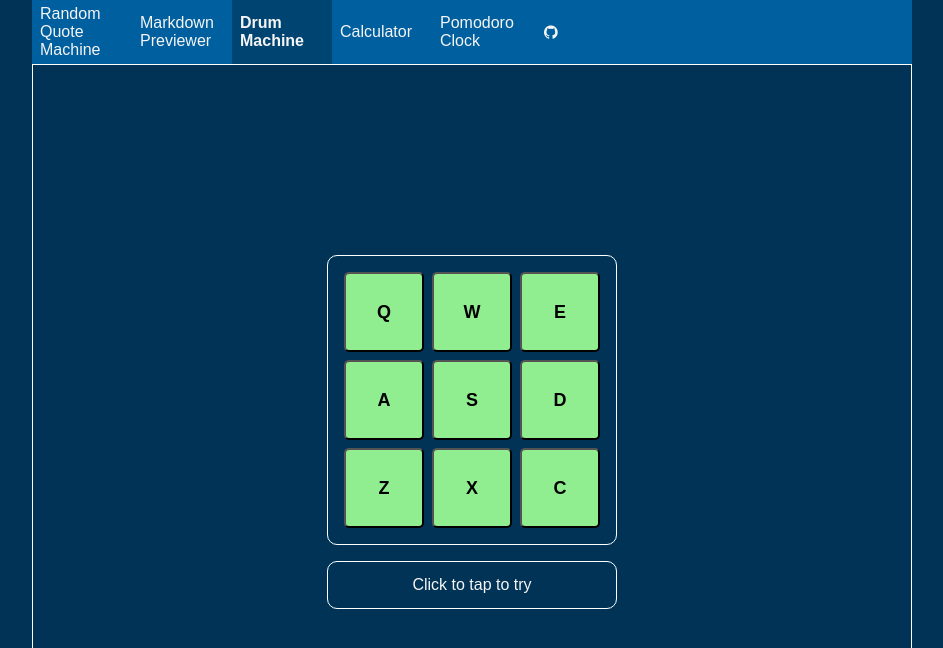
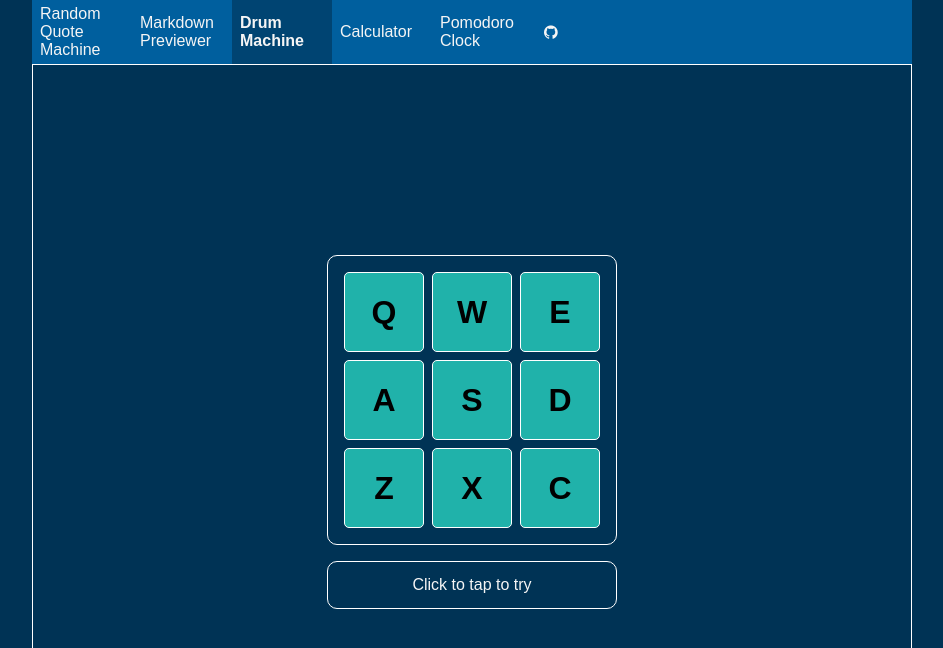
Before and after one commit to jbockerstette/react-freecodecamp-projects, a React (Create React App) app: page /drum-machine in a window 1280 px wide. Shown: the top 648 px of the page, without its empty margins (168-1111 px from the left). Built offline with nearby package versions, Linux system fonts and the light colour scheme; the HTML template or start-up script is replaced by a standard one.

Commit message:
Added some cool button animations using only css.

```diff
--- a/src/DrumMachine.css
+++ b/src/DrumMachine.css
@@ -39,9 +39,21 @@
 }
 
 .drum-pad {
-  background: lightgreen;
+  background: lightseagreen;
   height: 5rem;
   width: 5rem;
-  font-size: large;
+  font-size: xx-large;
   border-radius: 5px;
+  border: none;
+  transform: scale(1);
+  transition: all 0.25s cubic-bezier(0.175, 0.885, 0.32, 1.275);
+  border: 1px solid white;
+  cursor: pointer;
 }
+
+.drum-pad:active,
+.button-active {
+  transform: scale(1.1);
+  background: darkblue;
+  color: white;
+}
--- a/src/DrumMachine.js
+++ b/src/DrumMachine.js
@@ -82,12 +82,15 @@ class DrumMachine extends React.Component {
     super(props);
     this.handleDrumTap = this.handleDrumTap.bind(this);
     this.handleKeyPress = this.handleKeyPress.bind(this);
+    this.handleKeyUp = this.handleKeyUp.bind(this);
     this.state = { desc: '' };
     this.handleKeyPressCBs = [];
+    this.handleKeyUpCBs = [];
   }
 
   componentDidMount() {
     document.addEventListener('keypress', this.handleKeyPress);
+    document.addEventListener('keyup', this.handleKeyUp);
   }
 
   handleDrumTap(desc) {
@@ -99,8 +102,13 @@ class DrumMachine extends React.Component {
     this.handleKeyPressCBs.forEach(cb => cb(key));
   }
 
+  handleKeyUp() {
+    this.handleKeyUpCBs.forEach(cb => cb());
+  }
+
   render() {
     this.handleKeyPressCBs = [];
+    this.handleKeyUpCBs = [];
     return (
       <Grid>
         <DrumMachineWrapper>
@@ -113,6 +121,7 @@ class DrumMachine extends React.Component {
                 audioSrc={drumPad.url}
                 onClick={this.handleDrumTap}
                 setKeyPressCB={cb => this.handleKeyPressCBs.push(cb)}
+                setKeyUpCB={cb => this.handleKeyUpCBs.push(cb)}
               />
             ))}
           </Drums>
--- a/src/DrumPad.js
+++ b/src/DrumPad.js
@@ -8,25 +8,42 @@ class DrumPad extends Component {
     this.audioRef = React.createRef();
     this.handleClick = this.handleClick.bind(this);
     this.handleKeyPress = this.handleKeyPress.bind(this);
+    this.handleKeyUp = this.handleKeyUp.bind(this);
+    this.state = { buttonActive: false };
   }
 
   handleClick() {
     this.props.onClick(this.props.desc);
     this.audioRef.current.currentTime = 0;
     this.audioRef.current.play();
+    console.log('clicked');
   }
 
   handleKeyPress(e) {
     if (e === this.props.title.toUpperCase()) {
       this.handleClick();
+      this.setState({ buttonActive: true });
     }
   }
 
+  handleKeyUp() {
+    this.setState({ buttonActive: false });
+  }
+
   render() {
-    const { title, audioSrc, desc, setKeyPressCB } = this.props;
+    const { title, audioSrc, desc, setKeyPressCB, setKeyUpCB } = this.props;
     setKeyPressCB(this.handleKeyPress);
+    setKeyUpCB(this.handleKeyUp);
+    const btnClass = ['drum-pad'];
+    if (this.state.buttonActive) {
+      btnClass.push('button-active');
+    }
     return (
-      <button className="drum-pad" onClick={this.handleClick} id={desc}>
+      <button
+        className={btnClass.join(' ')}
+        onClick={this.handleClick}
+        id={desc}
+      >
         <strong>{title}</strong>
         <audio className="clip" id={title} src={audioSrc} ref={this.audioRef}>
           <track kind="captions" />
@@ -41,12 +58,14 @@ DrumPad.propTypes = {
   audioSrc: PropTypes.string.isRequired,
   desc: PropTypes.string.isRequired,
   onClick: PropTypes.func,
-  setKeyPressCB: PropTypes.func
+  setKeyPressCB: PropTypes.func,
+  setKeyUpCB: PropTypes.func
 };
 
 DrumPad.defaultProps = {
   onClick: () => {},
-  setKeyPressCB: () => {}
+  setKeyPressCB: () => {},
+  setKeyUpCB: () => {}
 };
 
 export default DrumPad;
```
